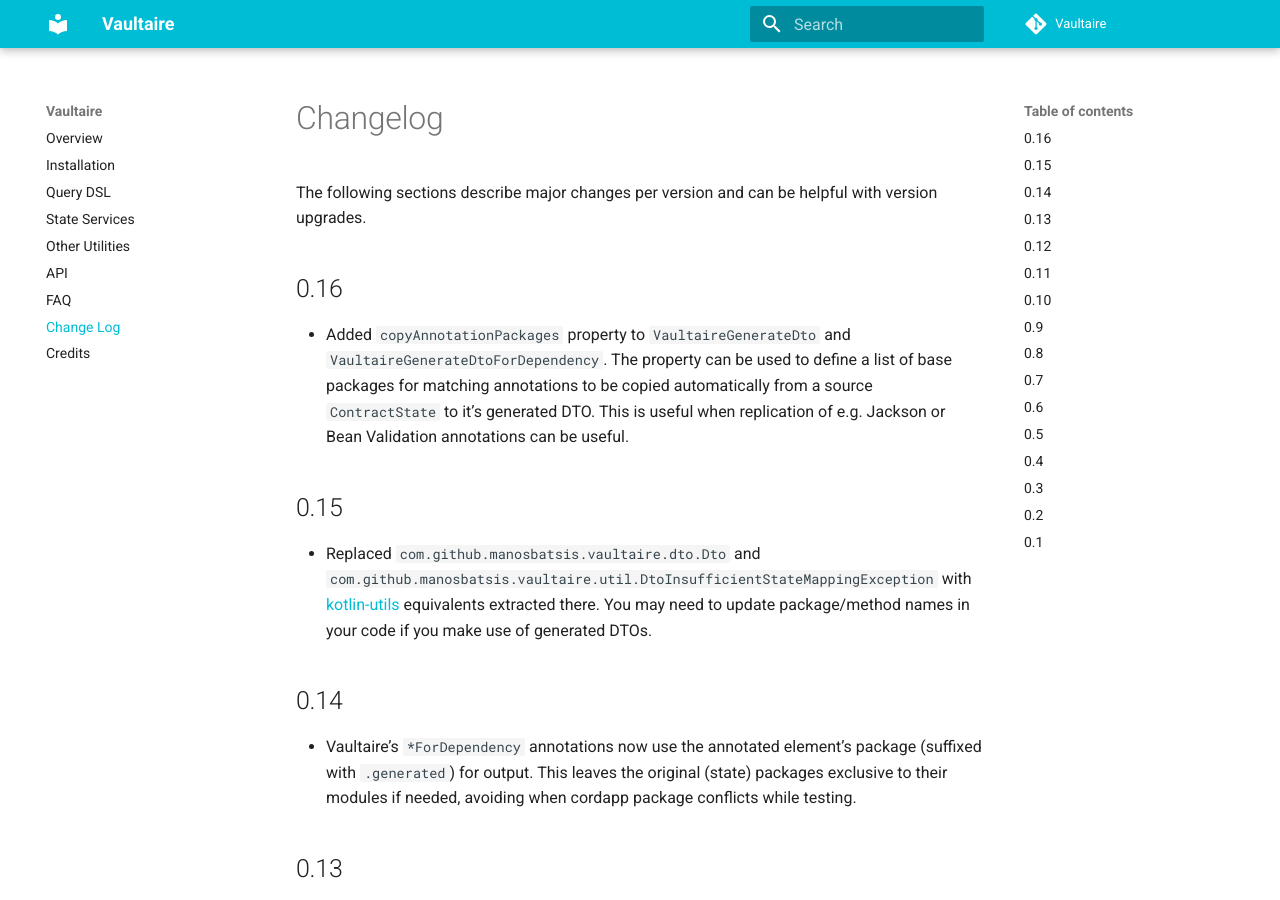
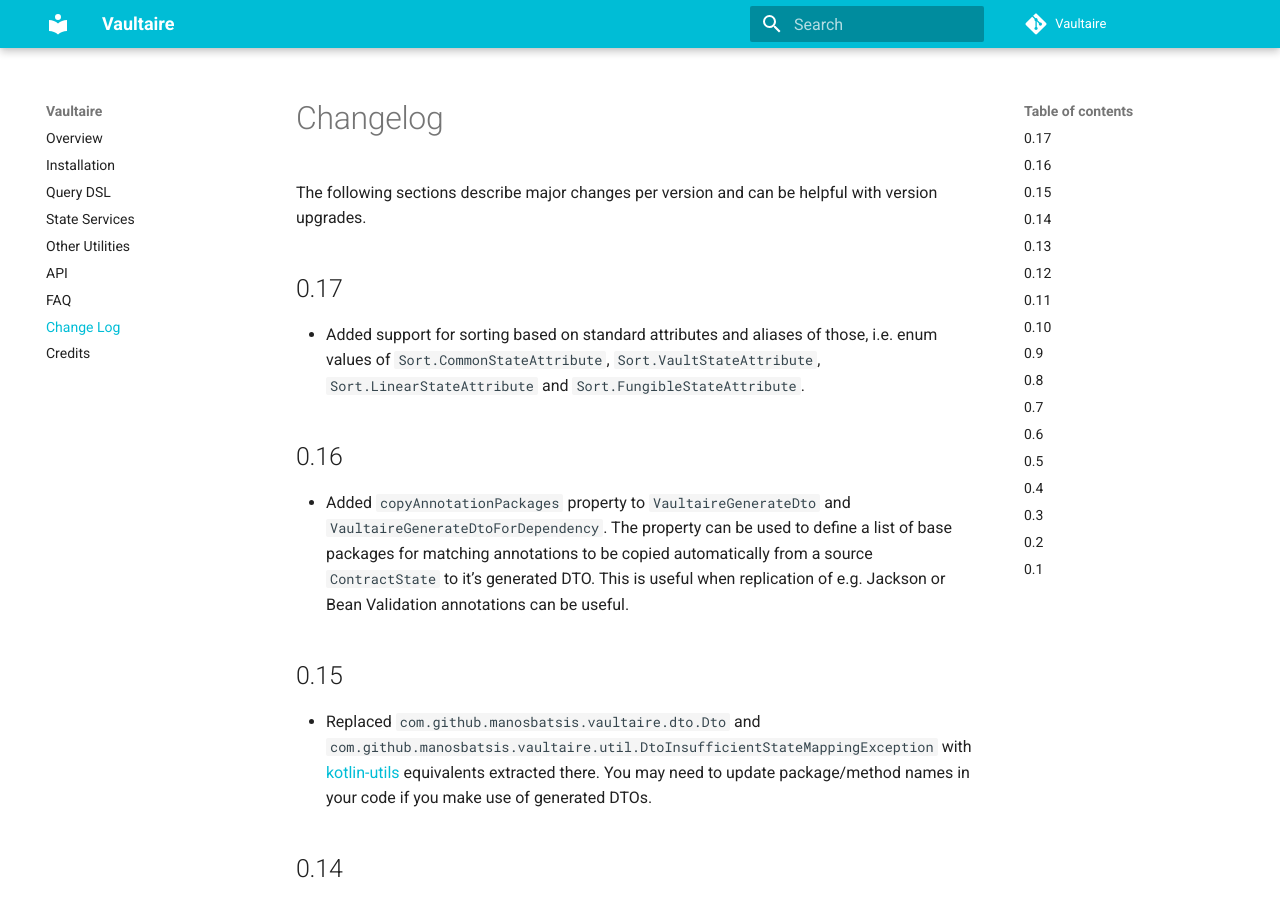
Before and after one commit to manosbatsis/vaultaire, an MkDocs documentation site: the page built from docs/changelog.md, in a window 1280 px wide and 900 px high. Built offline with MkDocs 1.6.1 and Material for MkDocs 9.7.7, drawn with Linux system fonts in a browser that asks for light colours; comment, search, counter and statistics services are not loaded.

Commit message:
updated changelog, started 0.18-SNAPSHOT

```diff
--- a/docs/changelog.md
+++ b/docs/changelog.md
@@ -3,6 +3,13 @@
 
 The following sections describe major changes per version
 and can be helpful with version upgrades.
+
+
+## 0.17
+
+- Added support for sorting based on standard attributes and aliases of those,
+i.e. enum values of `Sort.CommonStateAttribute`, `Sort.VaultStateAttribute`,
+`Sort.LinearStateAttribute` and  `Sort.FungibleStateAttribute`.
 
 ## 0.16
 
```
Also changed, not shown: 1 other file.
